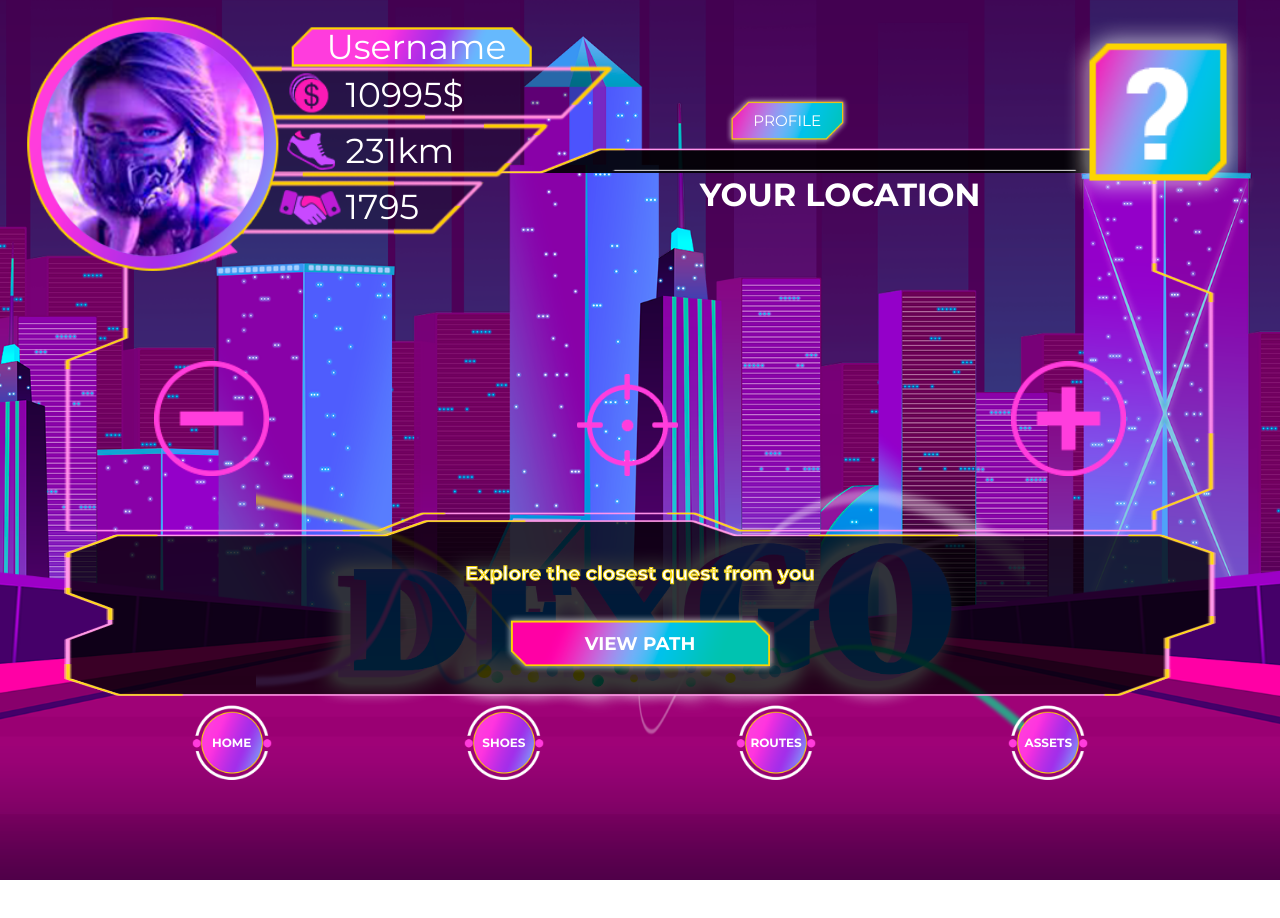
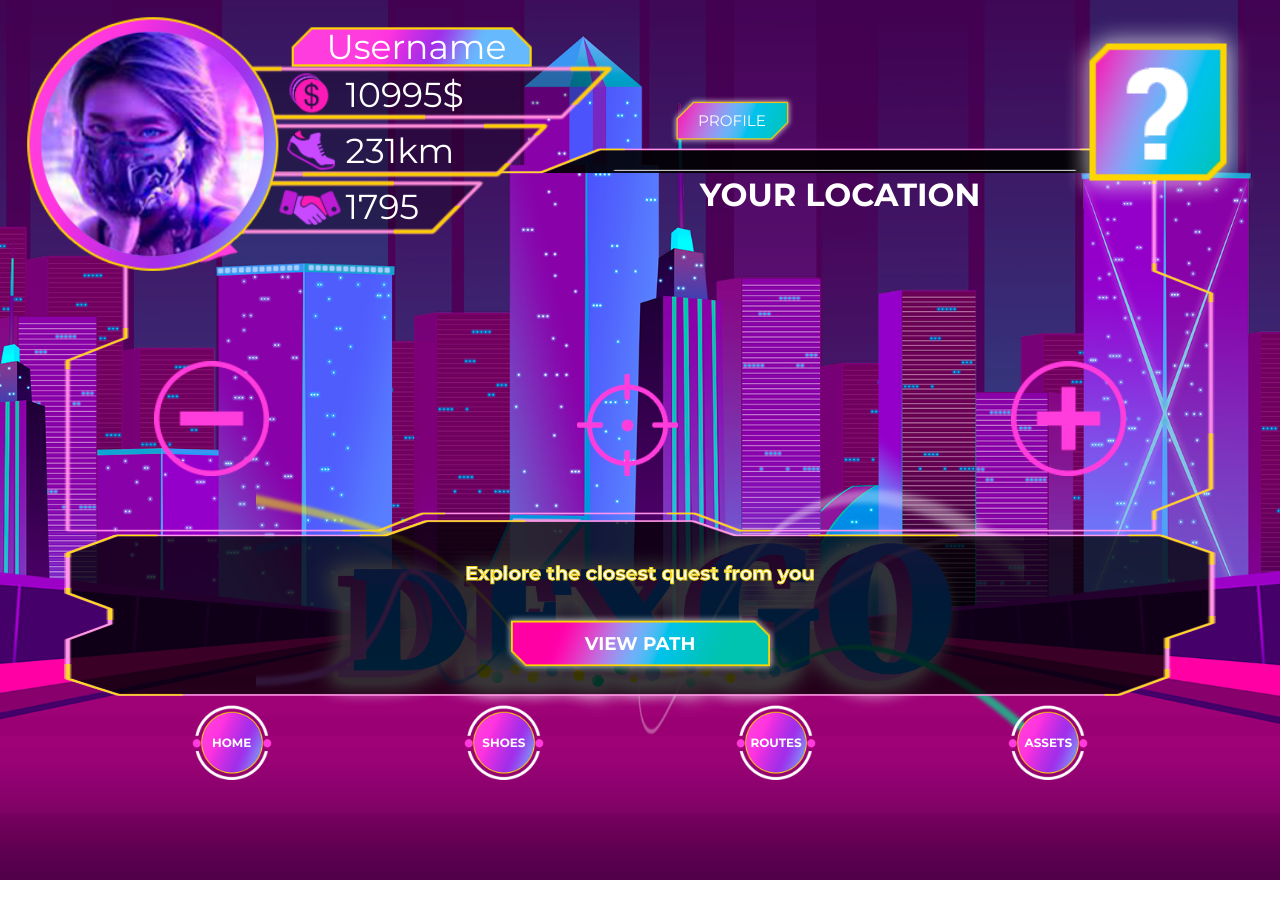
Before and after one commit to oleksiivinogradov/dexGOweb, a plain HTML site: page layout/main-page.html in a window 1280 px wide. Shown: the top 918 px of the page. Drawn offline with nearby package versions, Linux system fonts and the light colour scheme.

Commit message:
Profile Btn fixed

```diff
--- a/index.css
+++ b/index.css
@@ -828,13 +828,13 @@ a {
   z-index: 10;
 }
 .TC_Profile{
-  width: 23vw;
+  width: 23vh;
   height: auto;
   top: 12vh;
   left: 50vw;
   position: absolute;
   z-index: 10;
-  font-size:2.5vw;
+  font-size:2vh;
   background-image:url('./assets/css/img/Profile_Btn.png');
   background-size: contain;
   background-position: center;
```
